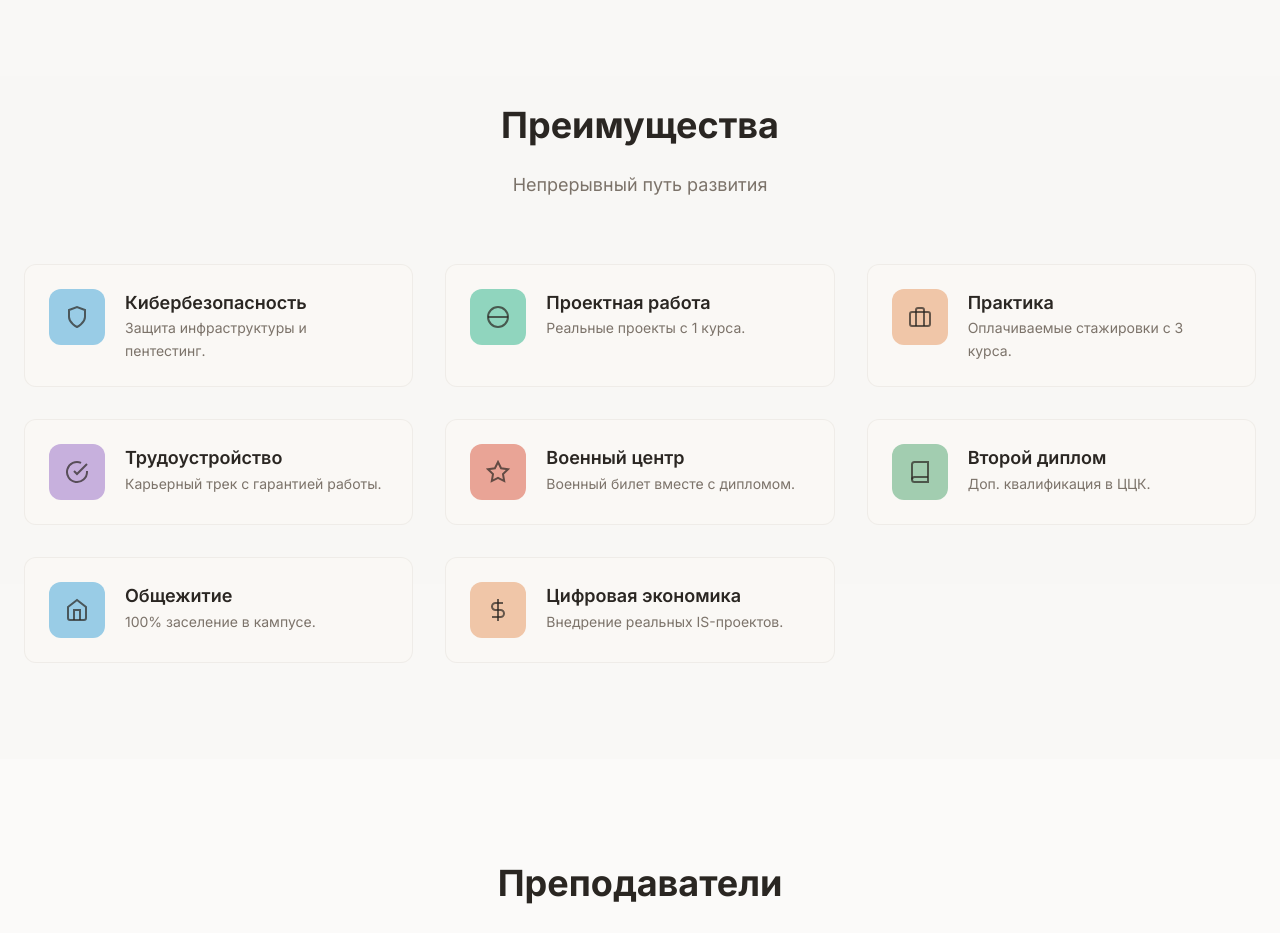
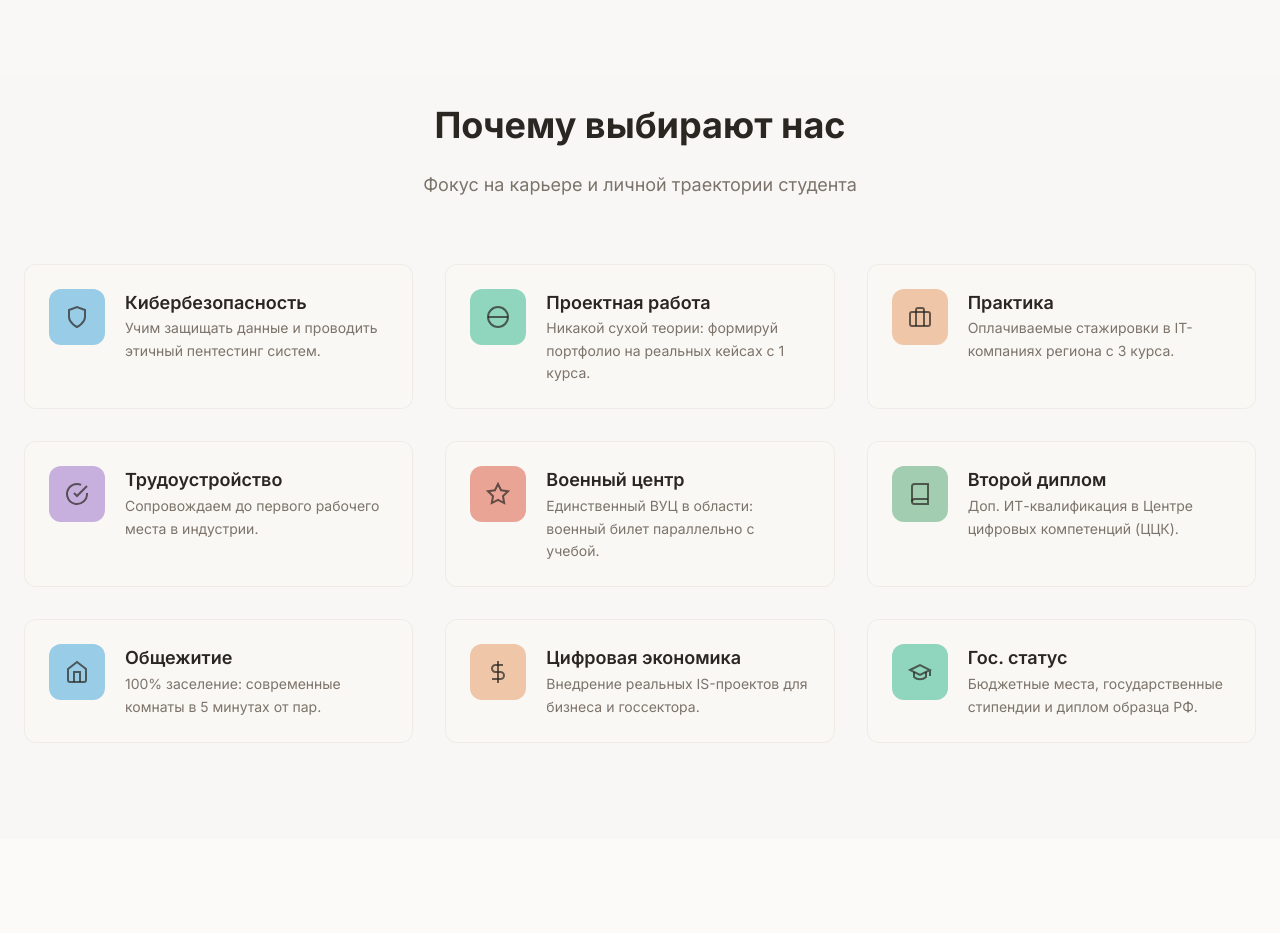
Before and after one commit to BinaryBard7279/IT_BGITU-remake, a FastAPI app: page / in a window 1280 px wide. Shown: the part 2211-3144 px from the top of the page. Run offline with FastAPI, Linux system fonts and the light colour scheme; parts of the project's set-up code (start-up, migrations or seed data) failed here and were passed over.

Commit message:
small text change

```diff
--- a/app/templates/index.html
+++ b/app/templates/index.html
@@ -4,12 +4,12 @@
   <meta charset="UTF-8">
   <meta name="viewport" content="width=device-width, initial-scale=1.0">
 
-  <title>БГИТУ IT-Институт — IT-образование в Брянске</title>
-  <meta name="description" content="IT-образование в БГИТУ: кибербезопасность, ИИ, программная инженерия. Практика с 3 курса, трудоустройство.">
-  <meta name="keywords" content="БГИТУ, IT институт, программирование Брянск, ИВТ, ИСиТ, поступление 2025">
+  <title>БГИТУ IT-Институт — Старт карьеры в IT с 1 курса</title>
+  <meta name="description" content="Государственное IT-образование в Брянске. Военный учебный центр, оплачиваемые стажировки и два диплома. Поступай в БГИТУ!">
+  <meta name="keywords" content="БГИТУ, IT институт, программирование Брянск, ИВТ, ИСиТ, военная кафедра Брянск, ВУЦ БГИТУ">
 
-  <meta property="og:title" content="БГИТУ IT-Институт">
-  <meta property="og:description" content="Карьерный трек в IT с гарантией трудоустройства. Бюджетные места.">
+  <meta property="og:title" content="БГИТУ IT-Институт: от кода до оффера">
+  <meta property="og:description" content="Единственный вуз в регионе с Военным учебным центром и гарантированным трудоустройством в IT.">
   <meta property="og:type" content="website">
   <meta property="og:url" content="https://vinogradovnikita.ru/">
   <link rel="icon" type="image/x-icon" href="/static/favicon.ico">
@@ -49,8 +49,8 @@
       <div class="container">
         <div class="hero-grid">
           <div class="hero-content reveal">
-            <h1 class="hero-title">IT-образование <br><span class="text-muted-foreground">в БГИТУ</span></h1>
-            <p class="hero-description">Образовательный и карьерный трек с последующим трудоустройством. Практика с 3 курса, работа в IT-компаниях региона.</p>
+            <h1 class="hero-title">Вкатись в IT <br><span class="text-muted-foreground">с БГИТУ</span></h1>
+            <p class="hero-description">Пройди путь от первой строчки кода до оффера в топовой компании. Оплачиваемая практика с 3 курса, военный билет и государственное портфолио проектов.</p>
             <div class="hero-buttons">
               <a href="https://priem.bgitu.ru" target="_blank" class="btn btn-primary btn-lg">Подать заявление</a>
               <a href="#directions" class="btn btn-outline btn-lg">Узнать больше</a>
@@ -155,42 +155,46 @@
     <section id="features" class="section section-alt">
       <div class="container">
         <div class="section-header reveal">
-          <h2 class="section-title">Преимущества</h2>
-          <p class="section-description">Непрерывный путь развития</p>
+          <h2 class="section-title">Почему выбирают нас</h2>
+          <p class="section-description">Фокус на карьере и личной траектории студента</p>
         </div>
 
         <div class="features-grid">
           <div class="feature-card hover-lift reveal" data-stagger>
             <div class="feature-icon bg-pastel-sky"><svg width="24" height="24" fill="none" stroke="currentColor" stroke-width="2"><path d="M12 22s8-4 8-10V5l-8-3-8 3v7c0 6 8 10 8 10z"/></svg></div>
-            <div><h3 class="feature-title">Кибербезопасность</h3><p class="feature-description">Защита инфраструктуры и пентестинг.</p></div>
+            <div><h3 class="feature-title">Кибербезопасность</h3><p class="feature-description">Учим защищать данные и проводить этичный пентестинг систем.</p></div>
           </div>
           <div class="feature-card hover-lift reveal" data-stagger>
             <div class="feature-icon bg-pastel-mint"><svg width="24" height="24" fill="none" stroke="currentColor" stroke-width="2"><circle cx="12" cy="12" r="10"/><path d="M2 12h20"/></svg></div>
-            <div><h3 class="feature-title">Проектная работа</h3><p class="feature-description">Реальные проекты с 1 курса.</p></div>
+            <div><h3 class="feature-title">Проектная работа</h3><p class="feature-description">Никакой сухой теории: формируй портфолио на реальных кейсах с 1 курса.</p></div>
           </div>
           <div class="feature-card hover-lift reveal" data-stagger>
             <div class="feature-icon bg-pastel-peach"><svg width="24" height="24" fill="none" stroke="currentColor" stroke-width="2"><rect x="2" y="7" width="20" height="14" rx="2" ry="2"/><path d="M16 21V5a2 2 0 0 0-2-2h-4a2 2 0 0 0-2 2v16"/></svg></div>
-            <div><h3 class="feature-title">Практика</h3><p class="feature-description">Оплачиваемые стажировки с 3 курса.</p></div>
+            <div><h3 class="feature-title">Практика</h3><p class="feature-description">Оплачиваемые стажировки в IT-компаниях региона с 3 курса.</p></div>
           </div>
           <div class="feature-card hover-lift reveal" data-stagger>
             <div class="feature-icon bg-pastel-lavender"><svg width="24" height="24" fill="none" stroke="currentColor" stroke-width="2"><path d="M22 11.08V12a10 10 0 1 1-5.93-9.14"/><polyline points="22 4 12 14.01 9 11.01"/></svg></div>
-            <div><h3 class="feature-title">Трудоустройство</h3><p class="feature-description">Карьерный трек с гарантией работы.</p></div>
+            <div><h3 class="feature-title">Трудоустройство</h3><p class="feature-description">Сопровождаем до первого рабочего места в индустрии.</p></div>
           </div>
           <div class="feature-card hover-lift reveal" data-stagger>
             <div class="feature-icon bg-pastel-coral"><svg width="24" height="24" fill="none" stroke="currentColor" stroke-width="2"><path d="M12 2l3.09 6.26L22 9.27l-5 4.87 1.18 6.88L12 17.77l-6.18 3.25L7 14.14 2 9.27l6.91-1.01L12 2z"/></svg></div>
-            <div><h3 class="feature-title">Военный центр</h3><p class="feature-description">Военный билет вместе с дипломом.</p></div>
+            <div><h3 class="feature-title">Военный центр</h3><p class="feature-description">Единственный ВУЦ в области: военный билет параллельно с учебой.</p></div>
           </div>
           <div class="feature-card hover-lift reveal" data-stagger>
             <div class="feature-icon bg-pastel-sage"><svg width="24" height="24" fill="none" stroke="currentColor" stroke-width="2"><path d="M4 19.5A2.5 2.5 0 0 1 6.5 17H20"/><path d="M6.5 2H20v20H6.5A2.5 2.5 0 0 1 4 19.5v-15A2.5 2.5 0 0 1 6.5 2z"/></svg></div>
-            <div><h3 class="feature-title">Второй диплом</h3><p class="feature-description">Доп. квалификация в ЦЦК.</p></div>
+            <div><h3 class="feature-title">Второй диплом</h3><p class="feature-description">Доп. ИТ-квалификация в Центре цифровых компетенций (ЦЦК).</p></div>
           </div>
           <div class="feature-card hover-lift reveal" data-stagger>
             <div class="feature-icon bg-pastel-sky"><svg width="24" height="24" fill="none" stroke="currentColor" stroke-width="2"><path d="M3 9l9-7 9 7v11a2 2 0 0 1-2 2H5a2 2 0 0 1-2-2z"/><polyline points="9 22 9 12 15 12 15 22"/></svg></div>
-            <div><h3 class="feature-title">Общежитие</h3><p class="feature-description">100% заселение в кампусе.</p></div>
+            <div><h3 class="feature-title">Общежитие</h3><p class="feature-description">100% заселение: современные комнаты в 5 минутах от пар.</p></div>
           </div>
           <div class="feature-card hover-lift reveal" data-stagger>
             <div class="feature-icon bg-pastel-peach"><svg width="24" height="24" fill="none" stroke="currentColor" stroke-width="2"><line x1="12" y1="1" x2="12" y2="23"/><path d="M17 5H9.5a3.5 3.5 0 0 0 0 7h5a3.5 3.5 0 0 1 0 7H6"/></svg></div>
-            <div><h3 class="feature-title">Цифровая экономика</h3><p class="feature-description">Внедрение реальных IS-проектов.</p></div>
+            <div><h3 class="feature-title">Цифровая экономика</h3><p class="feature-description">Внедрение реальных IS-проектов для бизнеса и госсектора.</p></div>
+          </div>
+          <div class="feature-card hover-lift reveal" data-stagger>
+            <div class="feature-icon bg-pastel-mint"><svg width="24" height="24" fill="none" stroke="currentColor" stroke-width="2"><path d="M22 10v6M2 10l10-5 10 5-10 5z"/><path d="M6 12v5c3 3 9 3 12 0v-5"/></svg></div>
+            <div><h3 class="feature-title">Гос. статус</h3><p class="feature-description">Бюджетные места, государственные стипендии и диплом образца РФ.</p></div>
           </div>
         </div>
       </div>
@@ -231,7 +235,6 @@
         </div>
       </div>
     </section>
-  </main>
 
     <section id="curriculum-timeline" class="section">
       <div class="container">
@@ -289,81 +292,88 @@
       <div class="container">
         <div class="section-header reveal">
           <h2 class="section-title">Абитуриенту</h2>
+          <p class="section-description">Все, что нужно знать для поступления</p>
         </div>
         <div class="apply-grid">
           <div class="faq-column reveal">
             <div class="faq-item">
-            <button class="faq-question"><span>Экзамены ЕГЭ?</span><span class="faq-icon">+</span></button>
-            <div class="faq-answer"><p>Русский, Проф. математика. По выбору: Информатика или Физика.</p></div>
+              <button class="faq-question"><span>Какие предметы ЕГЭ?</span><span class="faq-icon">+</span></button>
+              <div class="faq-answer"><p>Обязательно: Русский язык и Профильная математика. По выбору: Информатика (рекомендуем) или Физика.</p></div>
             </div>
             <div class="faq-item">
-            <button class="faq-question"><span>Проходной балл?</span><span class="faq-icon">+</span></button>
-            <div class="faq-answer"><p>Ориентир 180+. Рекомендуем подавать документы даже с меньшими баллами.</p></div>
+              <button class="faq-question"><span>Какой проходной балл?</span><span class="faq-icon">+</span></button>
+              <div class="faq-answer"><p>Для бюджета ориентируйтесь на 180+ баллов. На контрактной основе принимаем с минимальными баллами по предметам.</p></div>
             </div>
             <div class="faq-item">
-            <button class="faq-question"><span>Общежитие?</span><span class="faq-icon">+</span></button>
-            <div class="faq-answer"><p>Да, всем иногородним очникам. 5 минут от корпуса.</p></div>
+              <button class="faq-question"><span>Нужно ли жилье?</span><span class="faq-icon">+</span></button>
+              <div class="faq-answer"><p>БГИТУ гарантирует место в общежитии всем иногородним очникам. Студгородок находится в 5 минутах от корпусов.</p></div>
+            </div>
+            <div class="faq-item">
+              <button class="faq-question"><span>Сколько бюджетных мест?</span><span class="faq-icon">+</span></button>
+              <div class="faq-answer"><p>Ежегодно на IT-направления выделяется более 100 бюджетных мест. Актуальные цифры на 2025 год уточняйте в приемной комиссии.</p></div>
+            </div>
+            <div class="faq-item">
+              <button class="faq-question"><span>Можно ли работать во время учебы?</span><span class="faq-icon">+</span></button>
+              <div class="faq-answer"><p>Да, начиная с 3 курса программы адаптированы под стажировки. Многие студенты переходят на индивидуальный график при трудоустройстве в IT-компании.</p></div>
             </div>
           </div>
 
           <div class="form-column reveal">
             <form class="apply-form" id="applyForm">
-            <div class="form-header"><h3 class="form-title">Заявка</h3></div>
+              <div class="form-header"><h3 class="form-title">Узнай шансы на поступление</h3></div>
               <div class="form-group"><input type="text" class="form-input" id="leadName" placeholder="Имя" required></div>
-            <div class="form-group"><input type="tel" class="form-input" id="leadPhone" placeholder="+7 (999) 000-00-00" required></div>
+              <div class="form-group"><input type="tel" class="form-input" id="leadPhone" placeholder="+7 (___) ___-__-__" required></div>
               <div class="form-group">
                 <select class="form-select" id="leadDirection">
-                <option value="" disabled selected>Направление</option>
-                <option value="cyber">Кибербезопасность</option>
-                <option value="ai">ИИ</option>
-                <option value="cad">САПР</option>
-                <option value="isit">ИСиТ</option>
-                <option value="soft">Software Eng</option>
+                  <option value="" disabled selected>Интересующее направление</option>
+                  <option value="cyber">Информационная безопасность</option>
+                  <option value="soft">Программная инженерия (ИВТ)</option>
+                  <option value="isit">Информационные системы и технологии</option>
                 </select>
               </div>
-            <button type="submit" class="btn btn-primary btn-full">Отправить</button>
-            <div id="formSuccess" class="form-success" style="display: none;"><span>Заявка принята!</span></div>
+              <button type="submit" class="btn btn-primary btn-full">Проконсультироваться</button>
+              <div id="formSuccess" class="form-success" style="display: none;"><span>Менеджер свяжется с вами!</span></div>
             </form>
           </div>
         </div>
       </div>
     </section>
+  </main>
 
   <footer class="footer">
     <div class="container">
       <div class="footer-grid">
         <div class="footer-section">
           <h3 class="footer-brand">БГИТУ <span class="logo-accent">IT</span></h3>
-          <a href="https://priem.bgitu.ru" target="_blank" class="btn btn-primary footer-cta">Подать</a>
+          <p style="font-size: 0.9rem; margin-bottom: 1rem; opacity: 0.8;">Твой карьерный лифт в ИТ-индустрию Брянска и России.</p>
+          <a href="https://priem.bgitu.ru" target="_blank" class="btn btn-primary footer-cta">Подать документы</a>
         </div>
         <div class="footer-section">
           <h4 class="footer-heading">Контакты</h4>
           <ul class="footer-contacts">
             <li class="footer-contact"><a href="mailto:it@bgitu.ru">it@bgitu.ru</a></li>
-            <li class="footer-contact"><span>+7 (4832) XX-XX-XX</span></li>
+            <li class="footer-contact"><span>Приемная комиссия: +7 (4832) 64-99-12</span></li>
           </ul>
         </div>
         <div class="footer-section">
-          <h4 class="footer-heading">Разделы</h4>
+          <h4 class="footer-heading">Полезные ссылки</h4>
           <ul class="footer-links">
-            <li><a href="#directions">Направления</a></li>
-            <li><a href="#roadmap">План</a></li>
+            <li><a href="https://bgitu.ru" target="_blank">Официальный сайт БГИТУ</a></li>
+            <li><a href="#roadmap">Учебные планы</a></li>
           </ul>
         </div>
         <div class="footer-section">
-          <h4 class="footer-heading">Соцсети</h4>
-          <a href="https://vk.com/it_bgitu" target="_blank" class="footer-social">vk.com/it_bgitu</a>
+          <h4 class="footer-heading">Мы в сети</h4>
+          <a href="https://vk.com/it_bgitu" target="_blank" class="footer-social">VK: IT-Институт БГИТУ</a>
         </div>
       </div>
 
       <div class="footer-bottom">
-         <p class="footer-copyright"><span id="current-year"></span> БГИТУ IT-Институт</p>
-
+         <p class="footer-copyright">© <span id="current-year">2025</span> БГИТУ IT-Институт</p>
          <p class="footer-copyright" style="font-size: 0.7rem; opacity: 0.6; margin-top: 5px;">
-           Не является официальным сайтом БГИТУ. Студенческий проект в образовательных целях.
+            Сайт разработан в рамках образовательного проекта студентов БГИТУ. Информация носит ознакомительный характер.
          </p>
       </div>
-
     </div>
   </footer>
 </body>
```
Lines whose indentation alone changed are shown as unchanged.
